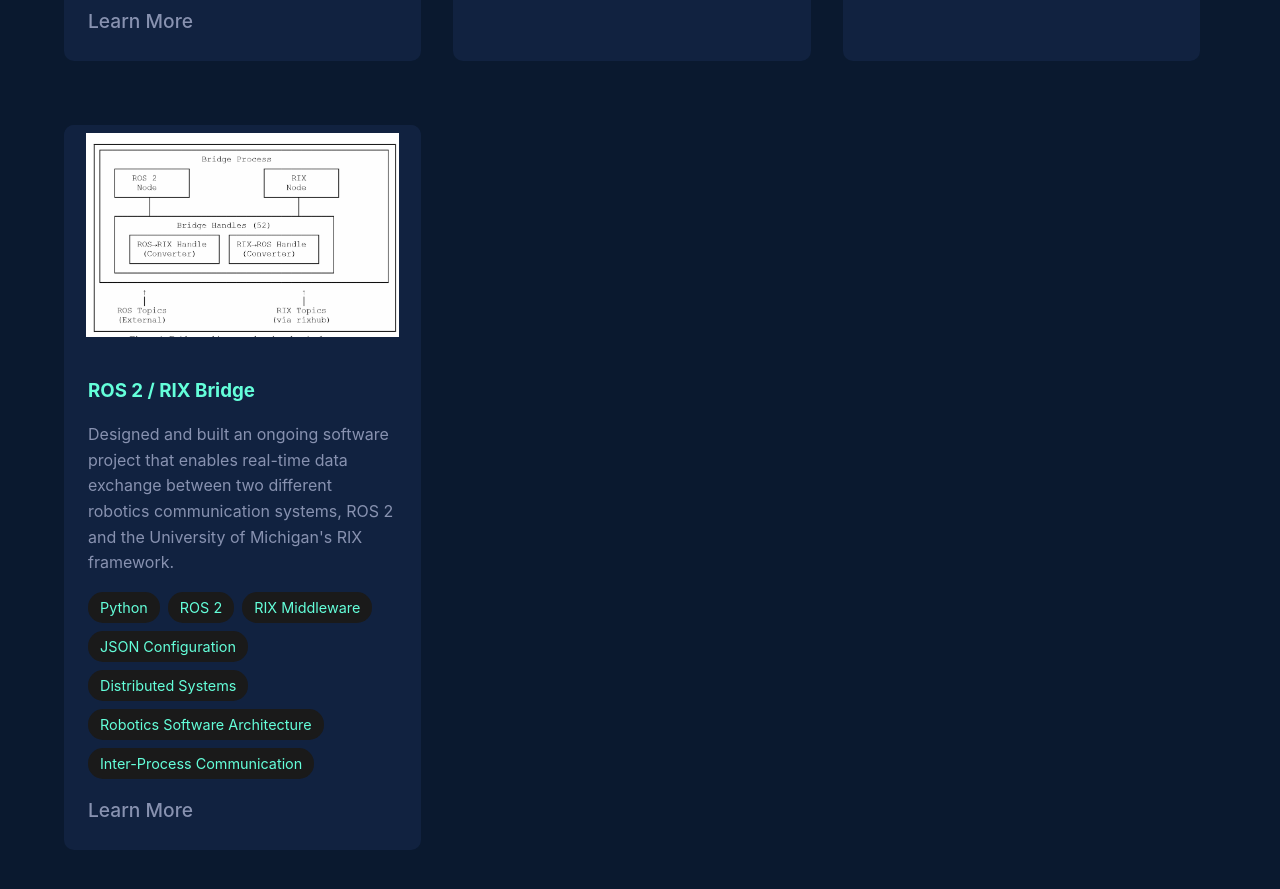
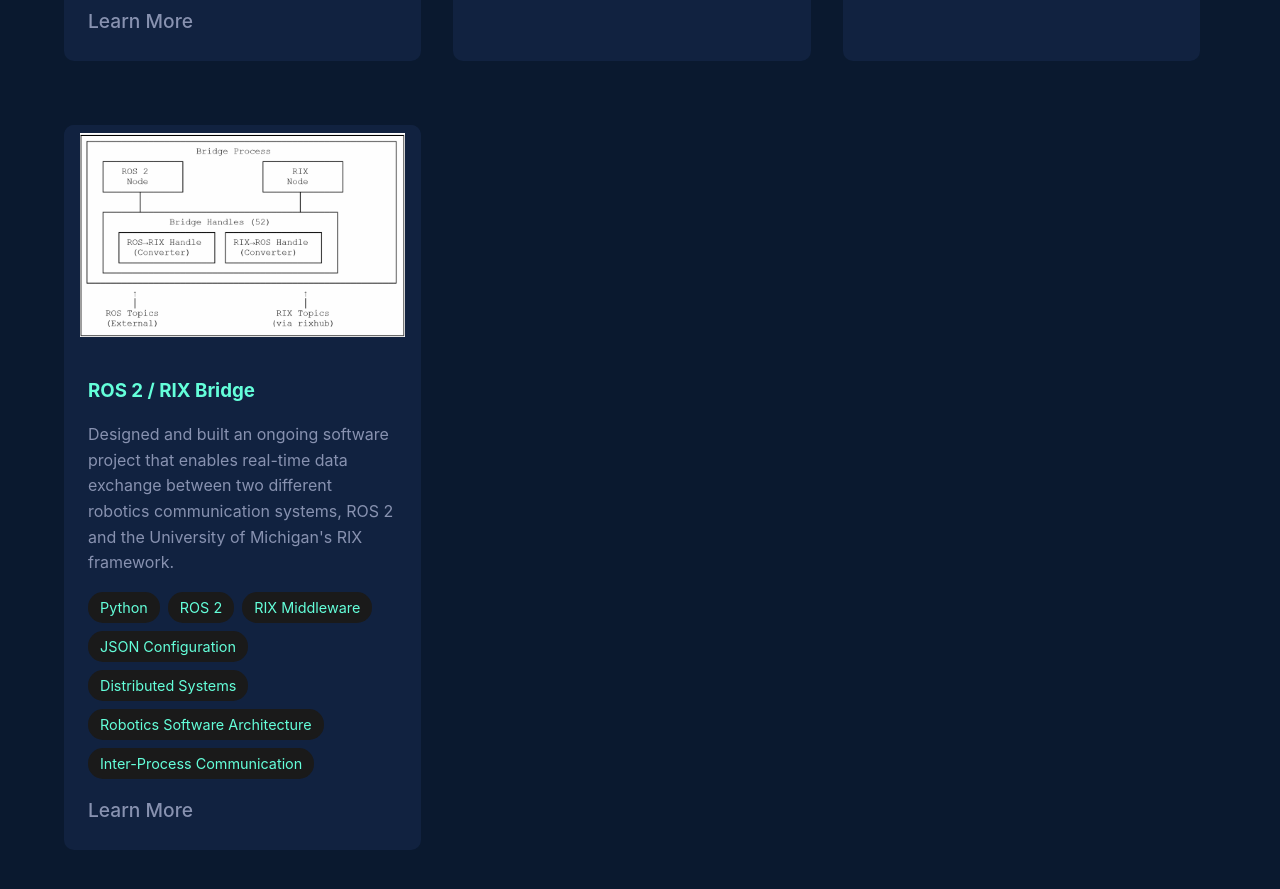
Before and after one commit to DarrenCleeman/Darren_Portfolio, a React (Vite) app: page / in a window 1280 px wide. Shown: the part 1840-2729 px from the top of the page. Built offline with nearby package versions, Linux system fonts and the light colour scheme.

Commit message:
Update project 4 card image

```diff
--- a/src/data/projects.ts
+++ b/src/data/projects.ts
@@ -107,7 +107,7 @@ export const projects: Project[] = [
       'Robotics Software Architecture',
       'Inter-Process Communication'
     ],
-    coverImage: '/images/projects/project_4/P4_ImageCard.png',
+    coverImage: '/images/projects/project_4/P4_CardImage.png',
     images: [
       '/images/projects/project_4/Description_Image1.png',
       '/images/projects/project_4/Description_Image2.png',
```
Also changed, not shown: public/images/projects/project_4/P4_CardImage.png (added), public/images/projects/project_4/P4_ImageCard.png (deleted).
